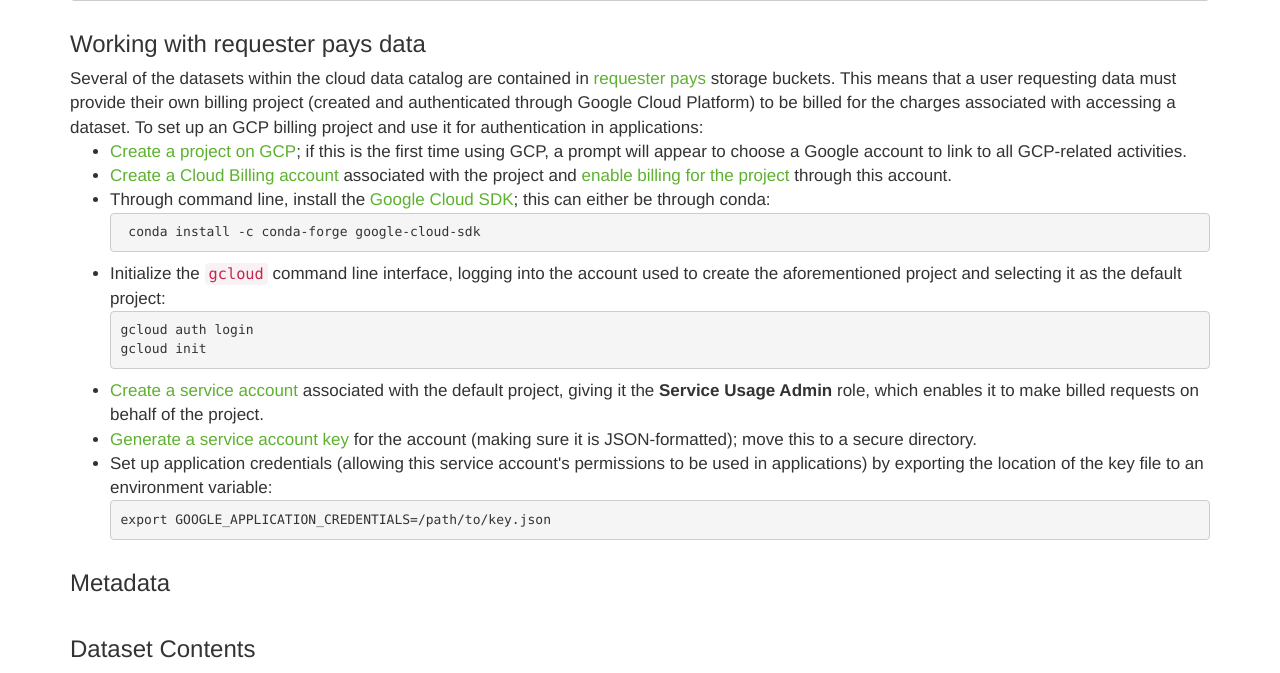
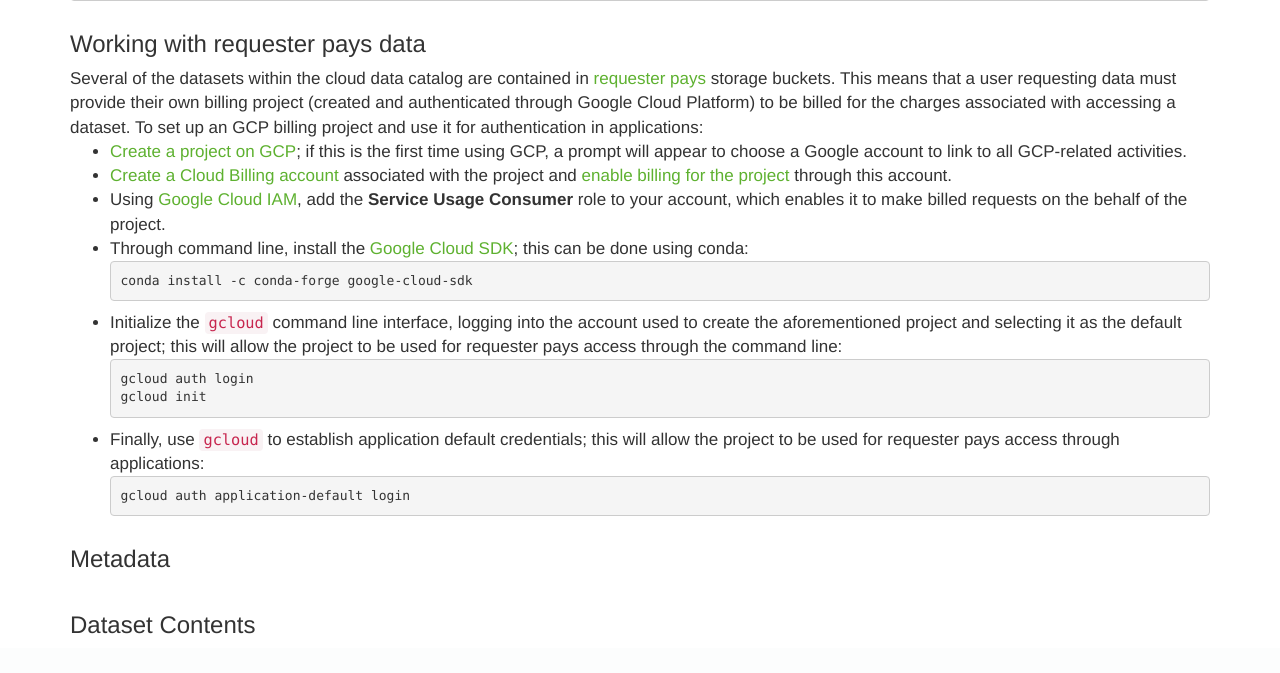
Before and after one commit to pangeo-data/pangeo-datastore-flask, a Flask app: template templates/dask.html in a window 1280 px wide. Shown: the part 307-980 px from the top of the page. After the commit the page ends 941 px from the top, so only its background shows below. Run offline with Flask 2, Linux system fonts and the light colour scheme; the template is opened without the code that fills it, so the values that code supplies are empty; some libraries are stand-ins or nearby versions.

Commit message:
Replace service account method with gcloud command

```diff
--- a/templates/dask.html
+++ b/templates/dask.html
@@ -28,17 +28,16 @@ ds  = cat["{{ cat._name }}"].to_dask()</code></pre>
     <ul>
       <li><a href="https://cloud.google.com/resource-manager/docs/creating-managing-projects#creating_a_project">Create a project on GCP</a>; if this is the first time using GCP, a prompt will appear to choose a Google account to link to all GCP-related activities.</li>
       <li><a href="https://cloud.google.com/billing/docs/how-to/manage-billing-account#create_a_new_billing_account">Create a Cloud Billing account</a> associated with the project and <a href="https://cloud.google.com/billing/docs/how-to/modify-project#enable_billing_for_a_project">enable billing for the project</a> through this account.</li>
-      <li>Through command line, install the <a href="https://cloud.google.com/sdk">Google Cloud SDK</a>; this can either be through conda:
-        <pre><code> conda install -c conda-forge google-cloud-sdk</code></pre>
+      <li>Using <a href="https://cloud.google.com/iam/docs/granting-changing-revoking-access#granting-console">Google Cloud IAM</a>, add the <strong>Service Usage Consumer</strong> role to your account, which enables it to make billed requests on the behalf of the project.</li>
+      <li>Through command line, install the <a href="https://cloud.google.com/sdk">Google Cloud SDK</a>; this can be done using conda:
+        <pre><code>conda install -c conda-forge google-cloud-sdk</code></pre>
       </li>
-      <li>Initialize the <code>gcloud</code> command line interface, logging into the account used to create the aforementioned project and selecting it as the default project:
+      <li>Initialize the <code>gcloud</code> command line interface, logging into the account used to create the aforementioned project and selecting it as the default project; this will allow the project to be used for requester pays access through the command line:
         <pre><code>gcloud auth login
 gcloud init</code></pre>
       </li>
-      <li><a href="https://cloud.google.com/iam/docs/creating-managing-service-accounts#creating">Create a service account</a> associated with the default project, giving it the <strong>Service Usage Admin</strong> role, which enables it to make billed requests on behalf of the project.</li>
-      <li><a href="https://cloud.google.com/iam/docs/creating-managing-service-account-keys#creating_service_account_keys">Generate a service account key</a> for the account (making sure it is JSON-formatted); move this to a secure directory.</li>
-      <li>Set up application credentials (allowing this service account&#39;s permissions to be used in applications) by exporting the location of the key file to an environment variable:
-        <pre><code>export GOOGLE_APPLICATION_CREDENTIALS=/path/to/key.json</code></pre>
+      <li>Finally, use <code>gcloud</code> to establish application default credentials; this will allow the project to be used for requester pays access through applications:
+        <pre><code>gcloud auth application-default login</code></pre>
       </li>
     </ul>
 
```
